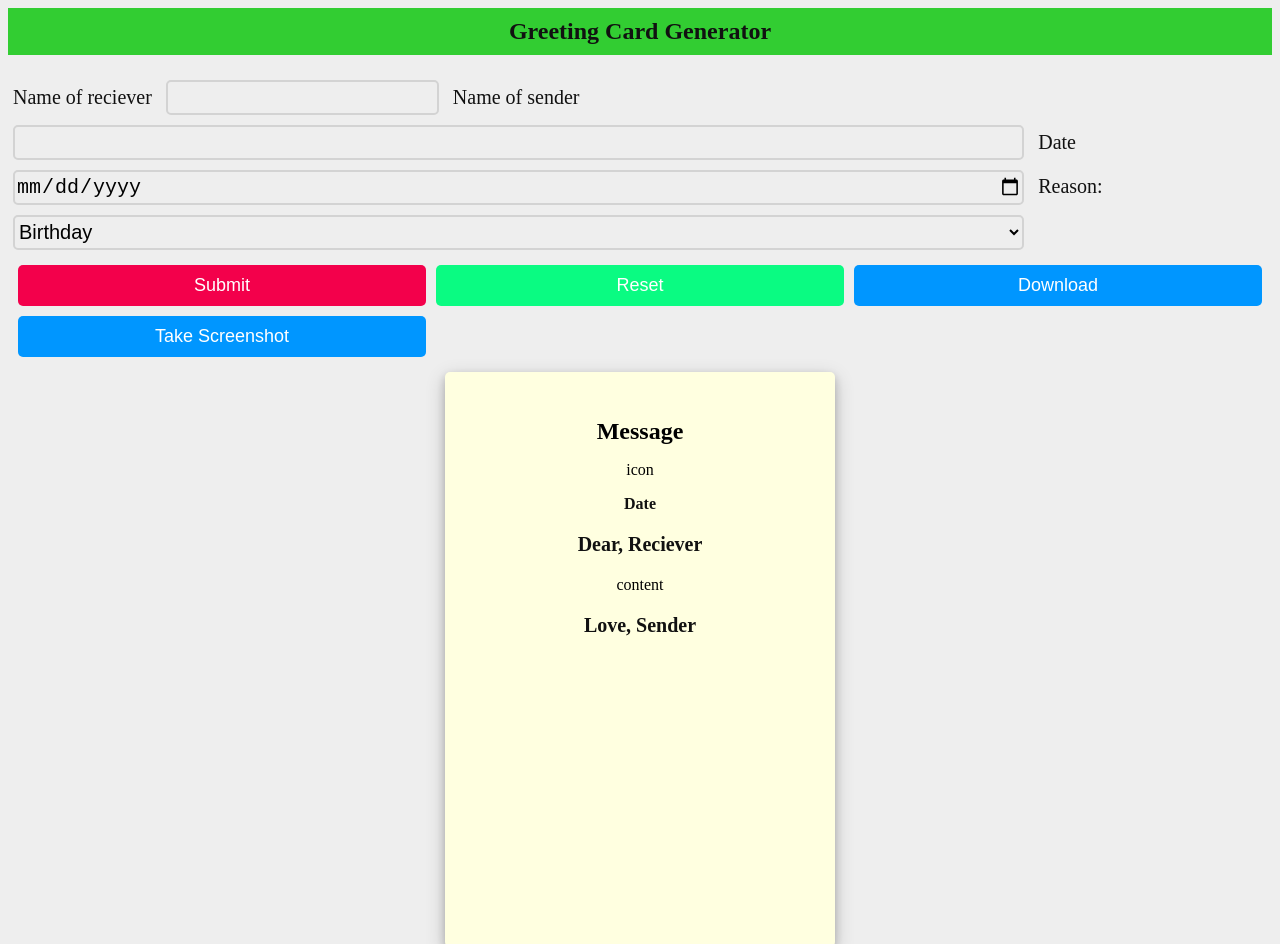
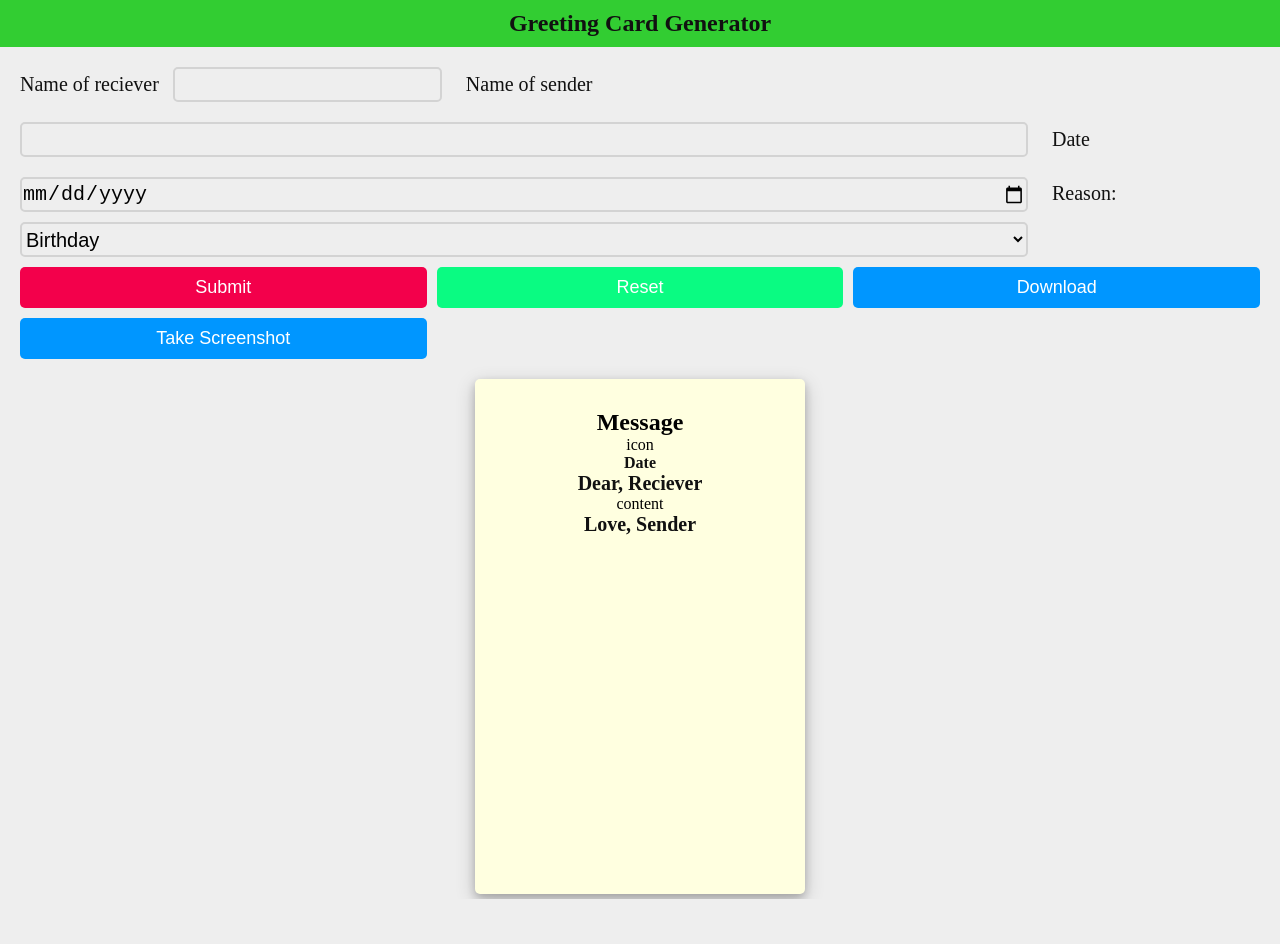
Before and after one commit to spidroid3810/Greeting-card.github.io, a plain HTML site: page index.html in a window 1280 px wide. Shown: the top 944 px of the page. After the commit the page ends 899 px from the top, so only its background shows below. Drawn offline with nearby package versions, Linux system fonts and the light colour scheme; a web font is replaced by a local one.

Commit message:
Add files via upload

```diff
--- a/style.css
+++ b/style.css
@@ -1,3 +1,9 @@
+*{
+margin: 0;
+padding: 0;
+box-sizing:border-box;
+}
+
 body {
 background: #eee;
 }
@@ -14,6 +20,11 @@ background: limegreen;
 padding: 10px;
 }
 
+.top{
+margin: 10px;
+
+}
+
 #wrapper {
  width: 330px;
  height: 515px;
@@ -26,8 +37,9 @@ padding: 10px;
  background: lightyellow;
 }
 
+
 #reciever{
-margin: 5px;
+margin: 10px;
 outline: none;
 height: 35px;
 background: #eee;
@@ -37,7 +49,7 @@ font-size: 20px;
 }
 
 #date{
-margin: 5px;
+margin: 10px;
 outline: none;
 height: 35px;
 width: 80%;
@@ -48,7 +60,7 @@ font-size: 20px;
 }
 
 #sender{
-margin: 5px;
+margin: 10px;
 outline: none;
 height: 35px;
 width: 80%;
@@ -60,7 +72,7 @@ font-size: 20px;
 
 
 #reason{
-margin: 5px;
+margin-left:10px;
 background: #eee;
 height: 35px;
 width: 80%;
@@ -71,10 +83,10 @@ outline:none;
 }
 
 label{
-text-align: center;
-padding: 5px;
+text-align: left;
 color: #111;
 font-size: 20px;
+padding-left:10px;
 }
 
 .buttons{
```
